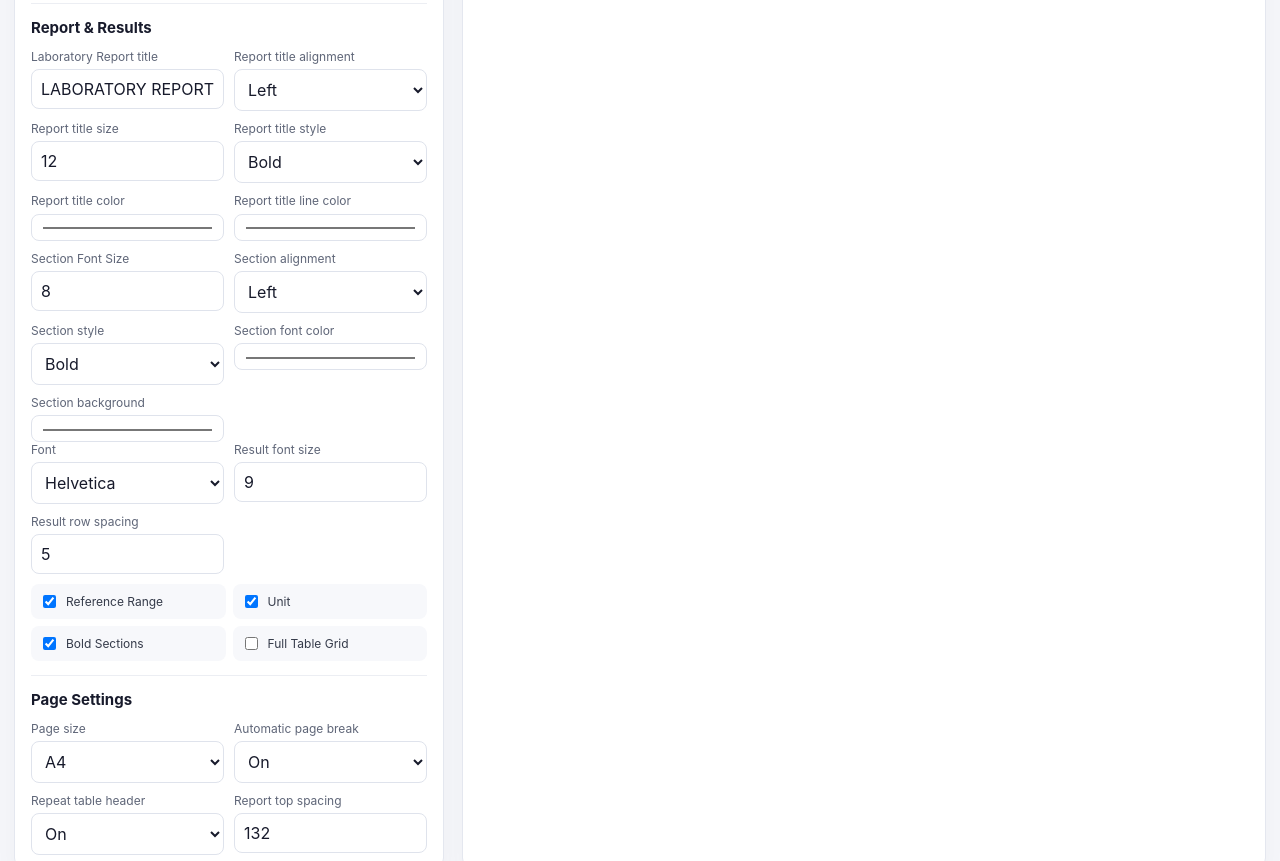
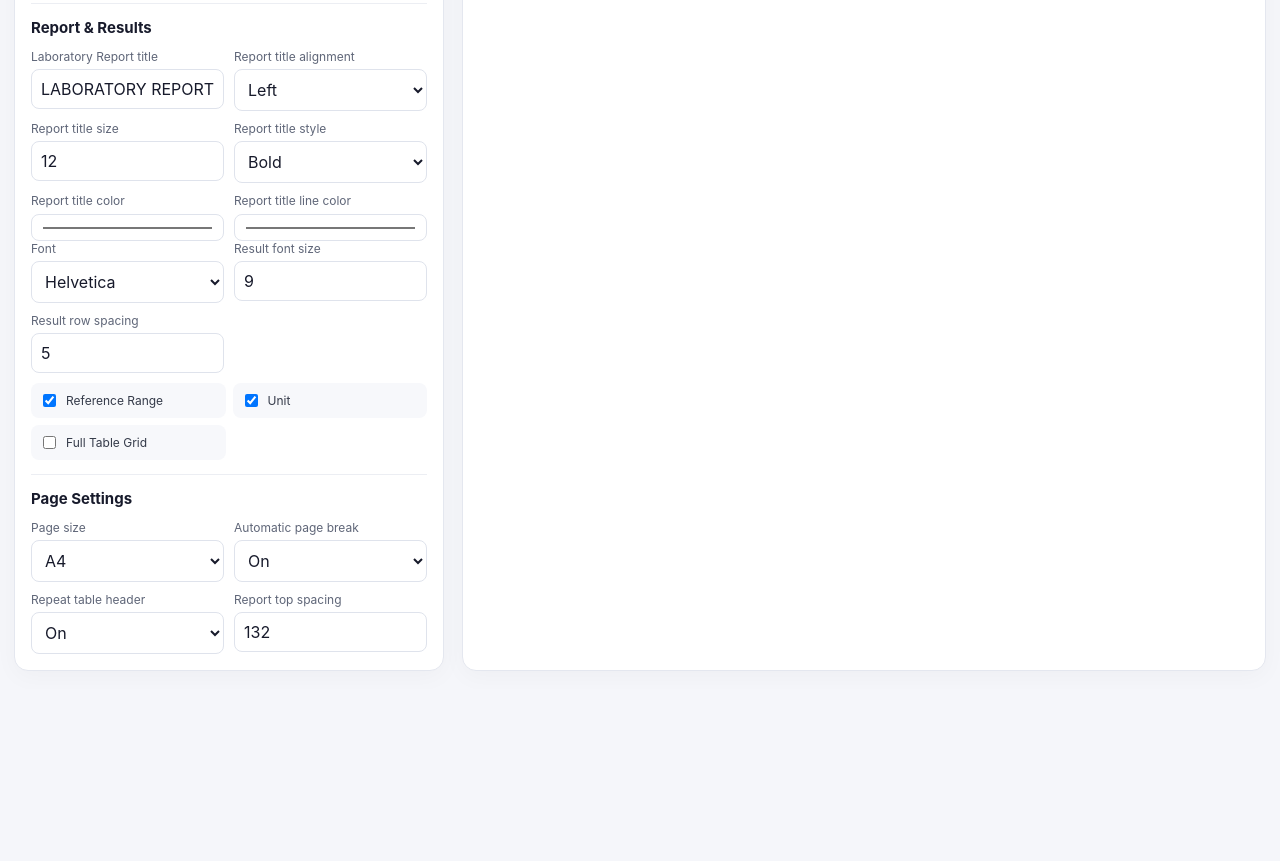
Before and after one commit to santraprobhat923-stack/Daigonstic-backend-frontend, a plain HTML site: page frontend/report-design.html in a window 1280 px wide. Shown: the part 1284-2145 px from the top of the page. After the commit the page ends 1973 px from the top, so only its background shows below. Drawn offline with Linux system fonts and the light colour scheme; no server answers; files whose address does not match are found by name.

Commit message:
Remove examination results heading from report designer

```diff
--- a/frontend/report-design.html
+++ b/frontend/report-design.html
@@ -185,11 +185,6 @@ textarea{resize:vertical;min-height:60px}
    <div><label>Report title style</label><select id="reportTitleStyle"><option value="bold">Bold</option><option value="normal">Normal</option><option value="italic">Italic</option><option value="bold_italic">Bold Italic</option></select></div>
    <div><label>Report title color</label><input id="reportTitleColor" type="color" value="#151A2D"></div>
    <div><label>Report title line color</label><input id="reportTitleLineColor" type="color" value="#5F52E8"></div>
-   <div><label>Section Font Size</label><input id="sectionSize" type="number" min="7" max="18" step=".5" value="8"></div>
-   <div><label>Section alignment</label><select id="sectionAlign"><option value="left">Left</option><option value="center">Center</option><option value="right">Right</option></select></div>
-   <div><label>Section style</label><select id="sectionStyle"><option value="bold">Bold</option><option value="normal">Normal</option><option value="italic">Italic</option><option value="bold_italic">Bold Italic</option></select></div>
-   <div><label>Section font color</label><input id="sectionColor" type="color" value="#151A2D"></div>
-   <div><label>Section background</label><input id="sectionBg" type="color" value="#ECEAFB"></div>
   </div>
 
   <div class="grid">
@@ -216,7 +211,6 @@ textarea{resize:vertical;min-height:60px}
   <div class="checks" style="margin-top:10px">
    <label><input id="showReference" type="checkbox" checked> Reference Range</label>
    <label><input id="showUnit" type="checkbox" checked> Unit</label>
-   <label><input id="boldSections" type="checkbox" checked> Bold Sections</label>
    <label><input id="gridStyle" type="checkbox"> Full Table Grid</label>
   </div>
  </div>
@@ -278,8 +272,6 @@ textarea{resize:vertical;min-height:60px}
     <div class="report-flow" id="reportFlow">
      <div class="report-title" id="reportTitleBlock">LABORATORY REPORT</div>
 
-     <div class="section" id="reportSectionBlock">EXAMINATION RESULTS</div>
-
      <div class="table">
      <div class="tr th">
       <span>TEST</span><span>RESULT</span><span>UNIT</span><span>REFERENCE</span>
```
